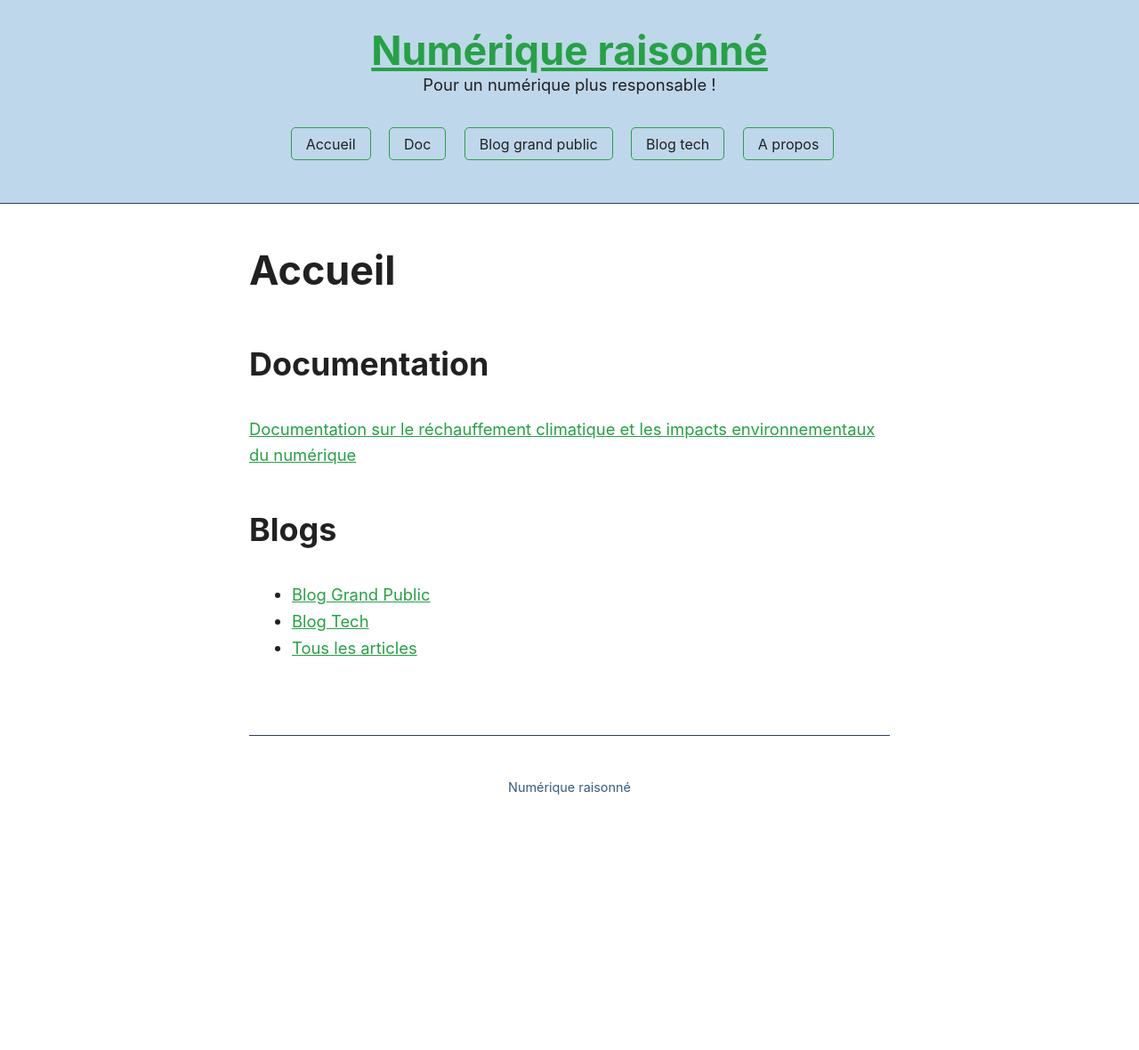
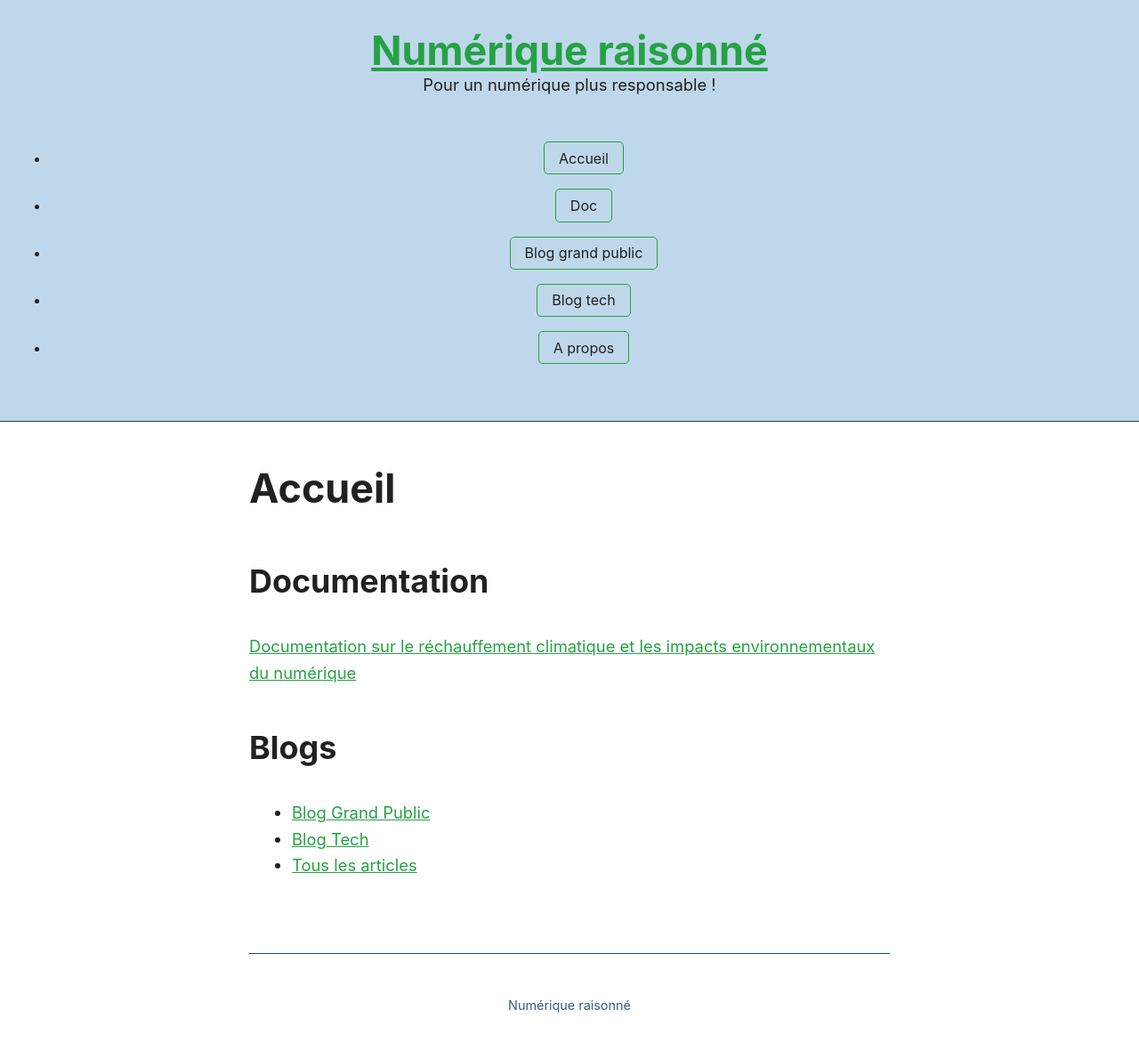
Before and after one commit to Slandais/slandais.github.io, a Jekyll site: the page built from index.md, in a window 1280 px wide. Shown: the whole page at 89% size. Built offline with Jekyll 4.4.1, drawn with Linux system fonts in a browser that asks for light colours; before the commit the page ends 935 px from its top, so only the background shows below that.

Commit message:
Update navigation.html

```diff
--- a/_includes/navigation.html
+++ b/_includes/navigation.html
@@ -1,5 +1,7 @@
 <nav>
+  <ul>
   {% for item in site.data.navigation %}
-  <a href="{{ item.link }}">{{ item.name }}</a>
+    <li><a href="{{ item.link }}">{{ item.name }}</a></li>
   {% endfor %}
+  </ul>
 </nav>
```
